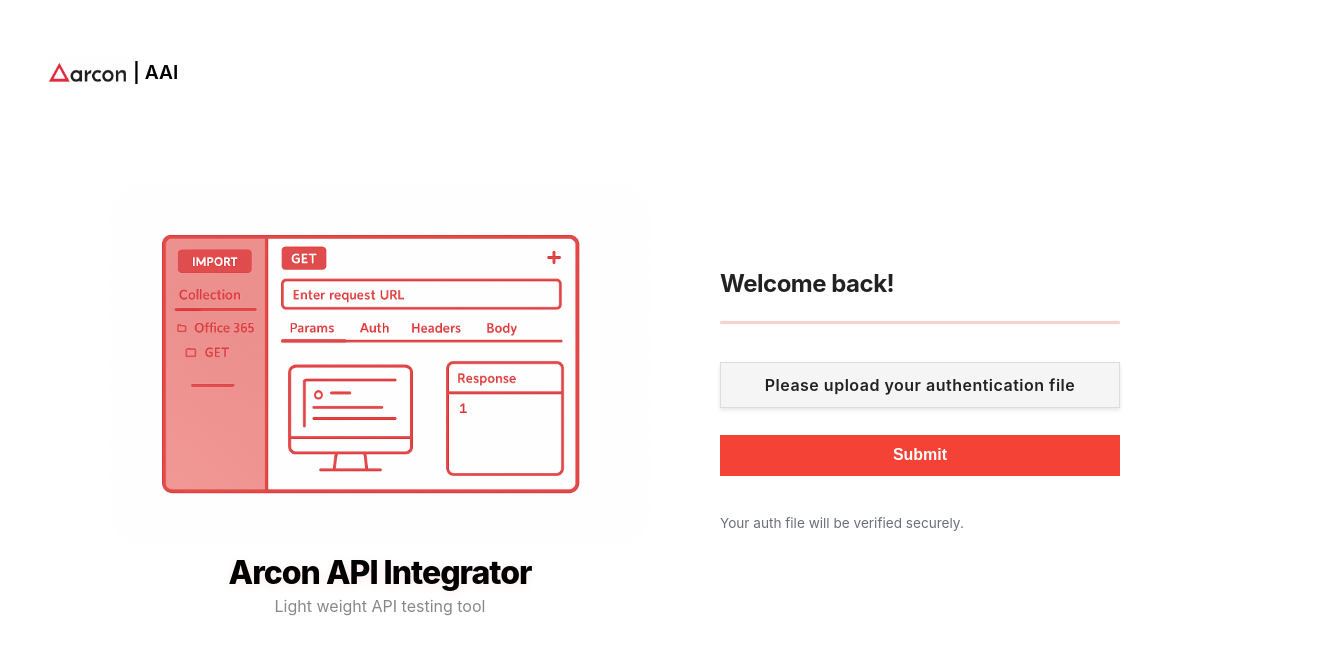
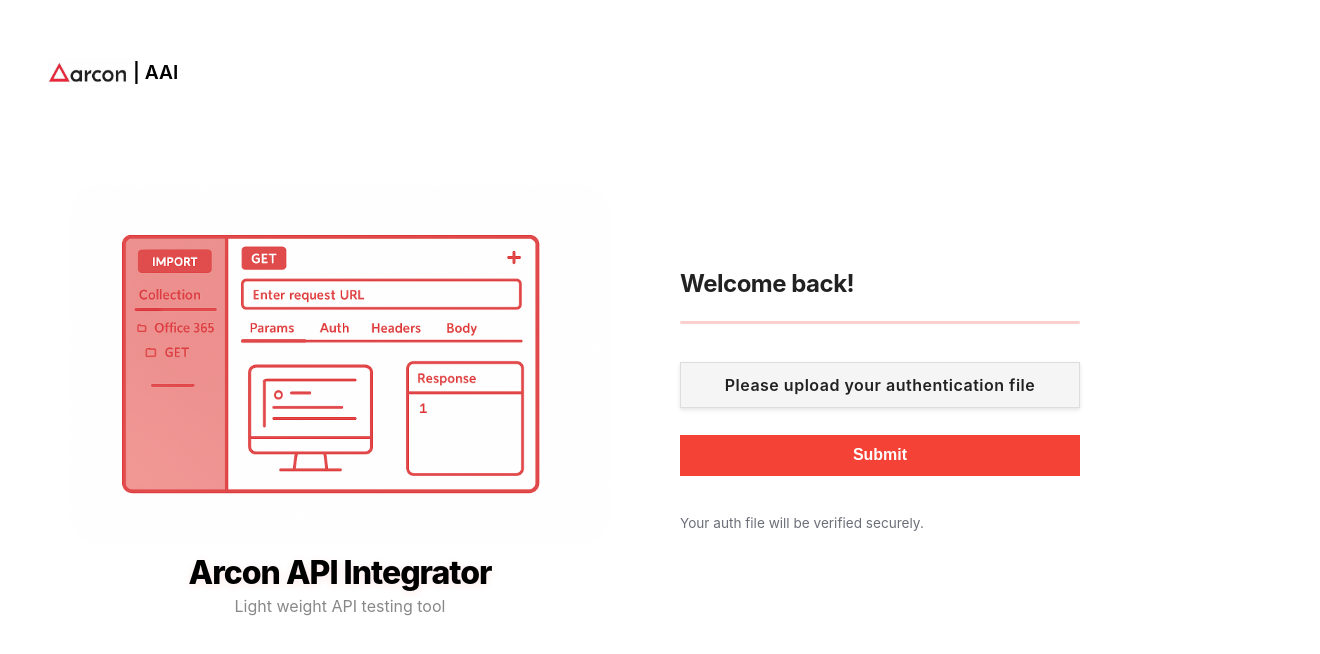
Before and after one commit to parshwa26122002/arcon_api_integrator, a React (Vite) app in the folder frontend/: page / in a window 1280 px wide. Shown: the top 654 px of the page, 1320 px wide, since content can reach past the window. Built offline with nearby package versions, Linux system fonts and the light colour scheme.

Commit message:
Fix auth page issue

```diff
--- a/frontend/src/components/auth/AuthFileUploader.tsx
+++ b/frontend/src/components/auth/AuthFileUploader.tsx
@@ -12,7 +12,6 @@
   width: 100vw;
   display: flex;
   flex-direction: row;
-  margin-left: 40px
 `;
 
 const LeftSide = styled.div`
```
